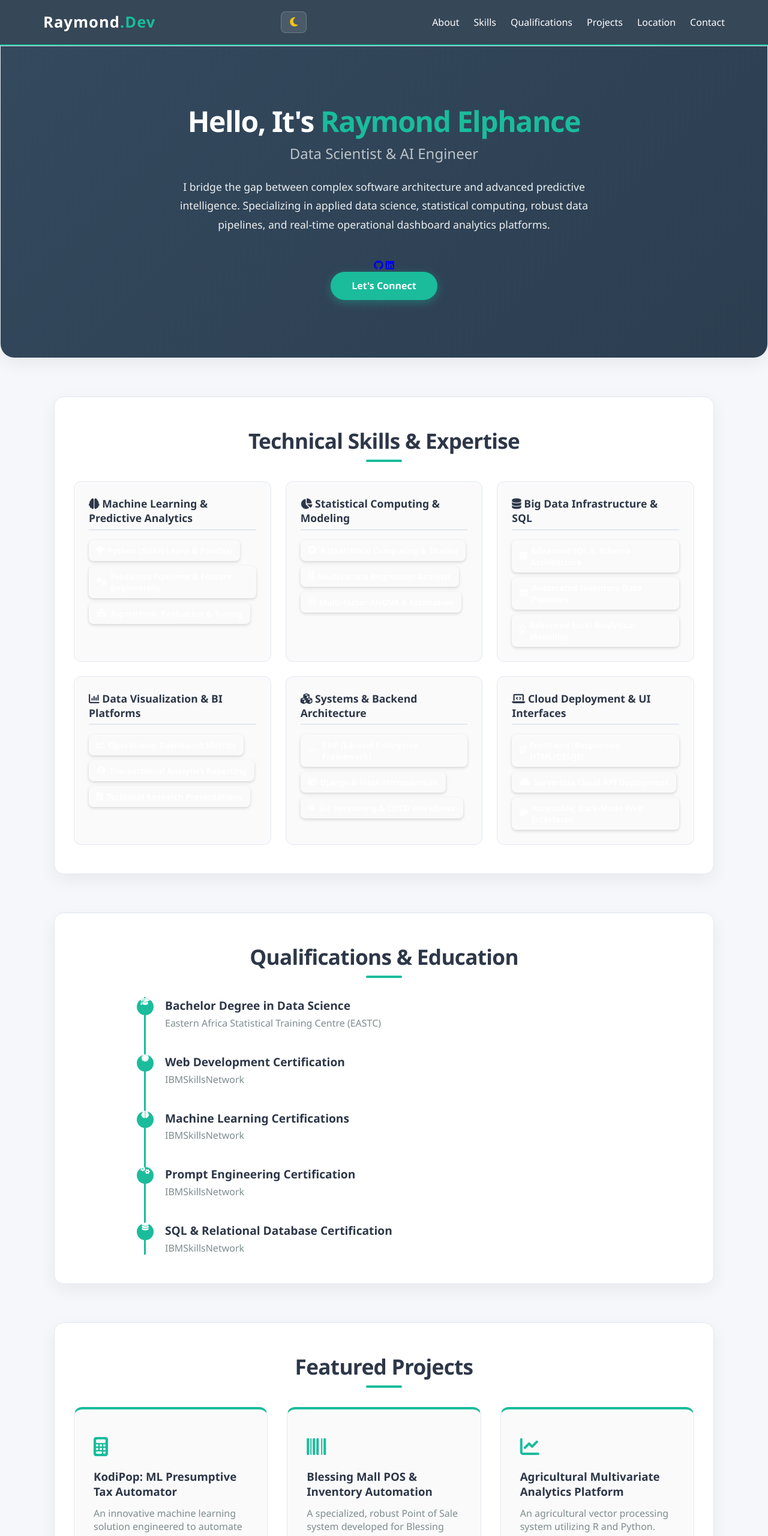
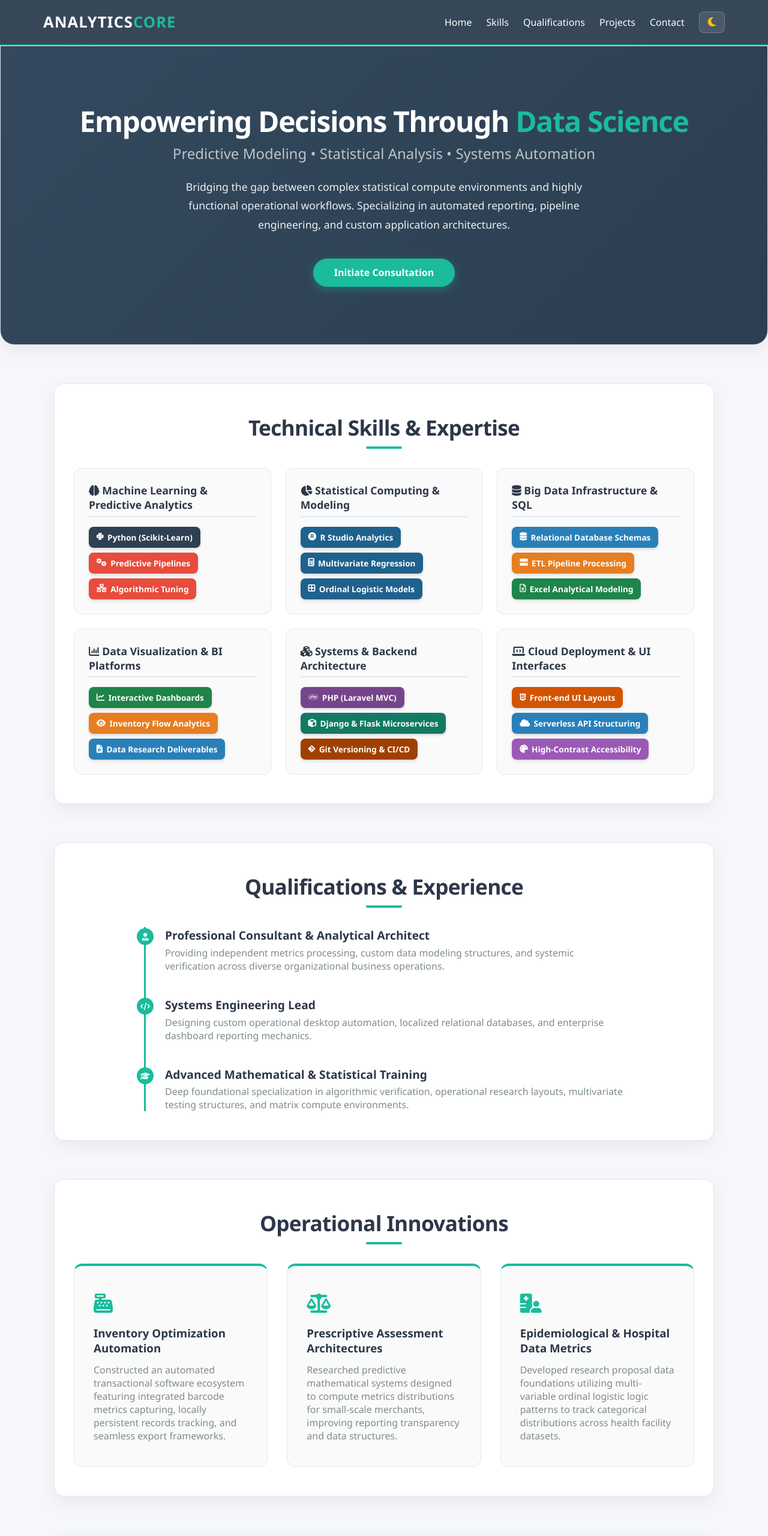
Before and after one commit to Dmmkuliku/Portfolio, a plain HTML site: page frontend/index.html in a window 1280 px wide. Shown: the top 2560 px of the page at 60% size. Drawn offline with Linux system fonts and the light colour scheme; no server answers.

Commit message:
Update index.html

```diff
--- a/frontend/index.html
+++ b/frontend/index.html
@@ -1,57 +1,49 @@
 <!DOCTYPE html>
-<html lang="en" data-theme="dark">
+<html lang="en" data-theme="light">
 <head>
     <meta charset="UTF-8">
     <meta name="viewport" content="width=device-width, initial-scale=1.0">
-    <title>Raymond Elphance | Data Scientist & AI Engineer</title>
+    <title>Professional Portfolio & Analytics Showcase</title>
+    <!-- FontAwesome Icons for Badges and UI -->
+    <link rel="stylesheet" href="https://cdnjs.cloudflare.com/ajax/libs/font-awesome/6.4.0/css/all.min.css">
+    <!-- Link to Stylesheet -->
     <link rel="stylesheet" href="style.css">
-    <!-- FontAwesome for high-fidelity technical iconography -->
-    <link rel="stylesheet" href="https://cdnjs.cloudflare.com/ajax/libs/font-awesome/6.4.0/css/all.min.css">
 </head>
 <body>
 
+    <!-- Header & Navigation Bar -->
     <header>
         <nav>
-            <div class="logo">Raymond<span>.Dev</span></div>
-
+            <div class="logo">ANALYTICS<span>CORE</span></div>
             <div class="nav-actions">
-                <!-- Theme Controller Toggle Feature -->
-                <button id="themeToggle" class="theme-toggle-btn" aria-label="Toggle Theme Mode">
+                <ul>
+                    <li><a href="#hero">Home</a></li>
+                    <li><a href="#skills">Skills</a></li>
+                    <li><a href="#qualifications">Qualifications</a></li>
+                    <li><a href="#projects">Projects</a></li>
+                    <li><a href="#contact">Contact</a></li>
+                </ul>
+                <!-- Theme Toggle Button Vector Core -->
+                <button class="theme-toggle-btn" id="theme-switcher" aria-label="Toggle Theme">
                     <i class="fa-solid fa-sun icon-sun"></i>
                     <i class="fa-solid fa-moon icon-moon"></i>
                 </button>
-
-                <button class="menu-toggle" aria-label="Toggle Navigation Menu" onclick="document.querySelector('nav ul').classList.toggle('active')">
+                <!-- Mobile Hamburger Toggle -->
+                <button class="menu-toggle" id="menu-icon" aria-label="Toggle Navigation Menu">
                     <i class="fa-solid fa-bars"></i>
                 </button>
             </div>
-
-            <ul>
-                <li><a href="#about" onclick="document.querySelector('nav ul').classList.remove('active')">About</a></li>
-                <li><a href="#skills" onclick="document.querySelector('nav ul').classList.remove('active')">Skills</a></li>
-                <li><a href="#qualifications" onclick="document.querySelector('nav ul').classList.remove('active')">Qualifications</a></li>
-                <li><a href="#projects" onclick="document.querySelector('nav ul').classList.remove('active')">Projects</a></li>
-                <li><a href="#location" onclick="document.querySelector('nav ul').classList.remove('active')">Location</a></li>
-                <li><a href="#contact" onclick="document.querySelector('nav ul').classList.remove('active')">Contact</a></li>
-            </ul>
         </nav>
     </header>
 
-    <!-- Hero / Intro Section -->
-    <section id="about" class="hero">
-        <div class="hero-content">
-            <h1>Hello, It's <span>Raymond Elphance</span></h1>
-            <h3>Data Scientist & AI Engineer</h3>
-            <p class="hero-description">
-                I bridge the gap between complex software architecture and advanced predictive intelligence.
-                Specializing in applied data science, statistical computing, robust data pipelines, and real-time operational dashboard analytics platforms.
-            </p>
-            <div class="hero-socials">
-                <a href="#" target="_blank" aria-label="GitHub Profile"><i class="fa-brands fa-github"></i></a>
-                <a href="#" target="_blank" aria-label="LinkedIn Profile"><i class="fa-brands fa-linkedin"></i></a>
-            </div>
-            <a href="#contact" class="cta-btn">Let's Connect</a>
-        </div>
+    <!-- Hero Section Canvas -->
+    <section class="hero" id="hero">
+        <h1>Empowering Decisions Through <span>Data Science</span></h1>
+        <h3>Predictive Modeling • Statistical Analysis • Systems Automation</h3>
+        <p>
+            Bridging the gap between complex statistical compute environments and highly functional operational workflows. Specializing in automated reporting, pipeline engineering, and custom application architectures.
+        </p>
+        <a href="#contact" class="cta-btn">Initiate Consultation</a>
     </section>
 
     <!-- Technical Skills Matrix Section -->
@@ -63,9 +55,9 @@
             <div class="skill-category-card">
                 <h4><i class="fa-solid fa-brain"></i> Machine Learning & Predictive Analytics</h4>
                 <div class="skills-container">
-                    <span class="skill-badge"><i class="fa-brands fa-python"></i> Python (Scikit-Learn & Pandas)</span>
-                    <span class="skill-badge"><i class="fa-solid fa-gears"></i> Predictive Pipelines & Feature Engineering</span>
-                    <span class="skill-badge"><i class="fa-solid fa-network-wired"></i> Algorithmic Evaluation & Tuning</span>
+                    <span class="skill-badge python"><i class="fa-brands fa-python"></i> Python (Scikit-Learn)</span>
+                    <span class="skill-badge ml"><i class="fa-solid fa-gears"></i> Predictive Pipelines</span>
+                    <span class="skill-badge ml"><i class="fa-solid fa-network-wired"></i> Algorithmic Tuning</span>
                 </div>
             </div>
 
@@ -73,9 +65,9 @@
             <div class="skill-category-card">
                 <h4><i class="fa-solid fa-chart-pie"></i> Statistical Computing & Modeling</h4>
                 <div class="skills-container">
-                    <span class="skill-badge"><i class="fa-solid fa-registered"></i> R (Statistical Computing & Studio)</span>
-                    <span class="skill-badge"><i class="fa-solid fa-calculator"></i> Multivariate Regression Analysis</span>
-                    <span class="skill-badge"><i class="fa-solid fa-border-all"></i> Multi-factor ANOVA & Estimation</span>
+                    <span class="skill-badge r-lang"><i class="fa-solid fa-registered"></i> R Studio Analytics</span>
+                    <span class="skill-badge r-lang"><i class="fa-solid fa-calculator"></i> Multivariate Regression</span>
+                    <span class="skill-badge r-lang"><i class="fa-solid fa-border-all"></i> Ordinal Logistic Models</span>
                 </div>
             </div>
 
@@ -83,9 +75,9 @@
             <div class="skill-category-card">
                 <h4><i class="fa-solid fa-database"></i> Big Data Infrastructure & SQL</h4>
                 <div class="skills-container">
-                    <span class="skill-badge"><i class="fa-solid fa-database"></i> Advanced SQL & Schema Architecture</span>
-                    <span class="skill-badge"><i class="fa-solid fa-server"></i> Automated Inventory Data Pipelines</span>
-                    <span class="skill-badge"><i class="fa-regular fa-file-excel"></i> Advanced Excel Analytical Modeling</span>
+                    <span class="skill-badge sql"><i class="fa-solid fa-database"></i> Relational Database Schemas</span>
+                    <span class="skill-badge bigdata"><i class="fa-solid fa-server"></i> ETL Pipeline Processing</span>
+                    <span class="skill-badge excel"><i class="fa-regular fa-file-excel"></i> Excel Analytical Modeling</span>
                 </div>
             </div>
 
@@ -93,9 +85,9 @@
             <div class="skill-category-card">
                 <h4><i class="fa-solid fa-chart-column"></i> Data Visualization & BI Platforms</h4>
                 <div class="skills-container">
-                    <span class="skill-badge"><i class="fa-solid fa-chart-line"></i> Operational Dashboard Metrics</span>
-                    <span class="skill-badge"><i class="fa-solid fa-eye"></i> Transactional Analytics Reporting</span>
-                    <span class="skill-badge"><i class="fa-solid fa-file-powerpoint"></i> Technical Research Presentations</span>
+                    <span class="skill-badge excel"><i class="fa-solid fa-chart-line"></i> Interactive Dashboards</span>
+                    <span class="skill-badge bigdata"><i class="fa-solid fa-eye"></i> Inventory Flow Analytics</span>
+                    <span class="skill-badge sql"><i class="fa-solid fa-file-powerpoint"></i> Data Research Deliverables</span>
                 </div>
             </div>
 
@@ -103,9 +95,9 @@
             <div class="skill-category-card">
                 <h4><i class="fa-solid fa-cubes"></i> Systems & Backend Architecture</h4>
                 <div class="skills-container">
-                    <span class="skill-badge"><i class="fa-brands fa-php"></i> PHP (Laravel Enterprise Framework)</span>
-                    <span class="skill-badge"><i class="fa-solid fa-cube"></i> Django & Flask Microservices</span>
-                    <span class="skill-badge"><i class="fa-brands fa-git-alt"></i> Git Versioning & CI/CD Workflows</span>
+                    <span class="skill-badge php"><i class="fa-brands fa-php"></i> PHP (Laravel MVC)</span>
+                    <span class="skill-badge django"><i class="fa-solid fa-cube"></i> Django & Flask Microservices</span>
+                    <span class="skill-badge git"><i class="fa-brands fa-git-alt"></i> Git Versioning & CI/CD</span>
                 </div>
             </div>
 
@@ -113,137 +105,141 @@
             <div class="skill-category-card">
                 <h4><i class="fa-solid fa-laptop-code"></i> Cloud Deployment & UI Interfaces</h4>
                 <div class="skills-container">
-                    <span class="skill-badge"><i class="fa-brands fa-html5"></i> Front-end (Responsive HTML/CSS/JS)</span>
-                    <span class="skill-badge"><i class="fa-solid fa-cloud"></i> Serverless Cloud API Deployment</span>
-                    <span class="skill-badge"><i class="fa-solid fa-palette"></i> Accessible, Dark-Mode Web Interfaces</span>
+                    <span class="skill-badge web"><i class="fa-brands fa-html5"></i> Front-end UI Layouts</span>
+                    <span class="skill-badge cloud"><i class="fa-solid fa-cloud"></i> Serverless API Structuring</span>
+                    <span class="skill-badge graphics"><i class="fa-solid fa-palette"></i> High-Contrast Accessibility</span>
                 </div>
             </div>
 
         </div>
     </section>
 
-    <!-- Academic and Professional Timeline Section -->
+    <!-- Qualifications Timeline Section -->
     <section id="qualifications">
-        <h2 class="section-title">Qualifications & Education</h2>
+        <h2 class="section-title">Qualifications & Experience</h2>
         <div class="timeline">
             <div class="timeline-item">
-                <i class="fa-solid fa-graduation-cap timeline-icon"></i>
-                <h4>Bachelor Degree in Data Science</h4>
-                <p>Eastern Africa Statistical Training Centre (EASTC)</p>
+                <div class="timeline-icon"><i class="fa-solid fa-user-tie"></i></div>
+                <h4>Professional Consultant & Analytical Architect</h4>
+                <p>Providing independent metrics processing, custom data modeling structures, and systemic verification across diverse organizational business operations.</p>
             </div>
             <div class="timeline-item">
-                <i class="fa-solid fa-certificate timeline-icon"></i>
-                <h4>Web Development Certification</h4>
-                <p>IBMSkillsNetwork</p>
+                <div class="timeline-icon"><i class="fa-solid fa-code"></i></div>
+                <h4>Systems Engineering Lead</h4>
+                <p>Designing custom operational desktop automation, localized relational databases, and enterprise dashboard reporting mechanics.</p>
             </div>
             <div class="timeline-item">
-                <i class="fa-solid fa-brain timeline-icon"></i>
-                <h4>Machine Learning Certifications</h4>
-                <p>IBMSkillsNetwork</p>
-            </div>
-            <div class="timeline-item">
-                <i class="fa-solid fa-gears timeline-icon"></i>
-                <h4>Prompt Engineering Certification</h4>
-                <p>IBMSkillsNetwork</p>
-            </div>
-            <div class="timeline-item">
-                <i class="fa-solid fa-database timeline-icon"></i>
-                <h4>SQL & Relational Database Certification</h4>
-                <p>IBMSkillsNetwork</p>
+                <div class="timeline-icon"><i class="fa-solid fa-graduation-cap"></i></div>
+                <h4>Advanced Mathematical & Statistical Training</h4>
+                <p>Deep foundational specialization in algorithmic verification, operational research layouts, multivariate testing structures, and matrix compute environments.</p>
             </div>
         </div>
     </section>
 
-    <!-- Engineering & Research Projects Grid -->
+    <!-- Projects Portfolio Layout Showcase -->
     <section id="projects">
-        <h2 class="section-title">Featured Projects</h2>
+        <h2 class="section-title">Operational Innovations</h2>
         <div class="projects-grid">
-
             <div class="project-card">
-                <div class="card-icon"><i class="fa-solid fa-calculator"></i></div>
-                <h3>KodiPop: ML Presumptive Tax Automator</h3>
-                <p>An innovative machine learning solution engineered to automate presumptive tax assessments for micro-merchants. Built to optimize fiscal calculations, balance regulatory compliance, and reduce processing overhead through algorithmic evaluation.</p>
+                <div class="card-icon"><i class="fa-solid fa-cash-register"></i></div>
+                <h3>Inventory Optimization Automation</h3>
+                <p>Constructed an automated transactional software ecosystem featuring integrated barcode metrics capturing, locally persistent records tracking, and seamless export frameworks.</p>
             </div>
-
             <div class="project-card">
-                <div class="card-icon"><i class="fa-solid fa-barcode"></i></div>
-                <h3>Blessing Mall POS & Inventory Automation</h3>
-                <p>A specialized, robust Point of Sale system developed for Blessing Mall. Features hardware barcode scanning, seamless Excel-based sales analytics integration, and local data-state preservation mechanisms resilient against system restarts.</p>
+                <div class="card-icon"><i class="fa-solid fa-scale-balanced"></i></div>
+                <h3>Prescriptive Assessment Architectures</h3>
+                <p>Researched predictive mathematical systems designed to compute metrics distributions for small-scale merchants, improving reporting transparency and data structures.</p>
             </div>
-
             <div class="project-card">
-                <div class="card-icon"><i class="fa-solid fa-chart-line"></i></div>
-                <h3>Agricultural Multivariate Analytics Platform</h3>
-                <p>An agricultural vector processing system utilizing R and Python. Developed custom statistical modules to run multi-factor Analysis of Variance (ANOVA) and data matrix distributions for predictive crop yield estimations.</p>
+                <div class="card-icon"><i class="fa-solid fa-hospital-user"></i></div>
+                <h3>Epidemiological & Hospital Data Metrics</h3>
+                <p>Developed research proposal data foundations utilizing multi-variable ordinal logistic logic patterns to track categorical distributions across health facility datasets.</p>
             </div>
-
-            <div class="project-card">
-                <div class="card-icon"><i class="fa-solid fa-shield-halved"></i></div>
-                <h3>Amen Affirmation & Data Audit System</h3>
-                <p>A secure portal built on Python Django handling asymmetric data streams, preventing multi-access concurrency leaks, and tracking transactional state modifications effortlessly.</p>
-            </div>
-
-            <div class="project-card">
-                <div class="card-icon"><i class="fa-solid fa-hotel"></i></div>
-                <h3>Mkuliku Courtage Enterprise Engine</h3>
-                <p>A high-performance transaction application utilizing PHP Laravel MVC. Engineered a fully normalized MySQL database schema handling complex spatial availability scheduling queries.</p>
-            </div>
-
         </div>
     </section>
 
-    <!-- Geographic Location Engine Component -->
-    <section id="location">
-        <h2 class="section-title">Current Location</h2>
-        <p class="section-subtitle"><i class="fa-solid fa-location-dot"></i> Based in Dar es Salaam, Tanzania</p>
+    <!-- Communications, Navigation & Contact System -->
+    <section id="contact">
+        <h2 class="section-title">Connect Globally</h2>
+        <p class="section-subtitle">Based in East Africa • Open to Worldwide Collaborative Deployments</p>
+
+        <!-- Live Async Status Check Wrapper -->
+        <div class="status-container">
+            <div id="api-status" class="status-banner status-success">
+                <i class="fa-solid fa-circle-check"></i> Connection Routing System Online
+            </div>
+        </div>
+
+        <!-- Quick Integration Direct Launch Links -->
+        <div class="quick-contact-container">
+            <a href="https://wa.me/255XXXXXXXXX" class="quick-btn whatsapp-btn" target="_blank">
+                <i class="fa-brands fa-whatsapp"></i> WhatsApp Dispatch
+            </a>
+            <a href="sms:+255XXXXXXXXX" class="quick-btn sms-btn">
+                <i class="fa-solid fa-comment-sms"></i> Instant SMS Core
+            </a>
+        </div>
+
+        <!-- Contact Entry Engine Layout -->
+        <form id="contact-form">
+            <div class="input-group">
+                <input type="text" placeholder="Identity / Organization Name" required>
+            </div>
+            <div class="input-group">
+                <input type="email" placeholder="Secure Return Email Address" required>
+            </div>
+            <div class="input-group">
+                <textarea placeholder="Outline project operational scope or research query details..." required></textarea>
+            </div>
+            <button type="submit" class="submit-btn">
+                <i class="fa-solid fa-paper-plane"></i> Dispatch Transmission
+            </button>
+
+            <!-- Real-time dynamic response tracking element target -->
+            <div id="form-feedback" style="display: none;"></div>
+        </form>
+
+        <br><br>
+        <!-- Map Geometric Tracking Embed Space -->
         <div class="map-wrapper">
             <iframe
-                src="https://www.openstreetmap.org/export/embed.html?bbox=39.20%2C-6.85%2C39.35%2C-6.75&amp;layer=mapnik"
-                width="100%"
-                height="400"
-                style="border:0;"
-                allowfullscreen=""
-                loading="lazy"
-                title="Dar es Salaam Map Coordinates Location Layout">
+                src="https://www.google.com/maps/embed?pb=!1m18!1m12!1m3!1d253775.5866164392!2d39.10265910398394!3d-6.819777241198642!2m3!1f0!2f0!3f0!3m2!1i1024!2i768!4f13.1!3m3!1m2!1s0x185c4bae12ef9ee1%3A0x6bda19cb3771fb58!2sDar%20es%20Salaam!5e0!3m2!1sen!2stz!4v1716000000000!5m2!1sen!2stz"
+                width="100%" height="350" style="border:0;" allowfullscreen="" loading="lazy" referrerpolicy="no-referrer-when-downgrade">
             </iframe>
         </div>
     </section>
 
-    <!-- High-Converting Communications Hub -->
-    <section id="contact">
-        <h2 class="section-title">Contact Me</h2>
-        <div class="status-container">
-            <span id="api-status"><i class="fa-solid fa-spinner fa-spin"></i> Initializing server handshake...</span>
-        </div>
-
-        <div class="quick-contact-container">
-            <a href="https://wa.me/255655786630?text=Hello%20Raymond,%20I%20visited%20your%20cloud%20portfolio👌" target="_blank" class="quick-btn whatsapp-btn">
-                <i class="fa-brands fa-whatsapp fa-bounce"></i> Chat on WhatsApp
-            </a>
-            <a href="sms:+255655786630?body=Hello%20Raymond..." class="quick-btn sms-btn">
-                <i class="fa-solid fa-comment-sms"></i> Send Normal SMS
-            </a>
-        </div>
-
-        <form id="contactForm">
-            <div class="input-group">
-                <input type="text" id="name" placeholder="Your Name" required>
-            </div>
-            <div class="input-group">
-                <input type="email" id="email" placeholder="Your Email" required>
-            </div>
-            <div class="input-group">
-                <textarea id="message" placeholder="Your Message" required></textarea>
-            </div>
-            <button type="submit" class="submit-btn">Send Message <i class="fa-solid fa-paper-plane"></i></button>
-        </form>
-        <div id="formResponse"></div>
-    </section>
-
+    <!-- Document Terminal Base -->
     <footer>
-        <p>© 2026 Raymond Elphance. All rights reserved.</p>
+        <p>&copy; 2026 Core Analytics Solutions. Engineering Robust Data Frameworks with Integrity.</p>
     </footer>
 
-    <script src="script.js"></script>
+    <!-- Light/Dark Mode Mechanism and Navigation Menu Script -->
+    <script>
+        // Theme Engine Switching Management Logic
+        const themeButton = document.getElementById('theme-switcher');
+        const htmlElement = document.documentElement;
+
+        themeButton.addEventListener('click', () => {
+            const currentTheme = htmlElement.getAttribute('data-theme');
+            const targetTheme = currentTheme === 'dark' ? 'light' : 'dark';
+            htmlElement.setAttribute('data-theme', targetTheme);
+        });
+
+        // Mobile Layout Nav Open-Close Toggle Function
+        const menuIcon = document.getElementById('menu-icon');
+        const navLinksList = document.querySelector('nav ul');
+
+        menuIcon.addEventListener('click', () => {
+            navLinksList.classList.toggle('active');
+        });
+
+        // Close navigation menu when a link is clicked
+        document.querySelectorAll('nav ul li a').forEach(link => {
+            link.addEventListener('click', () => {
+                navLinksList.classList.remove('active');
+            });
+        });
+    </script>
 </body>
 </html>
```
